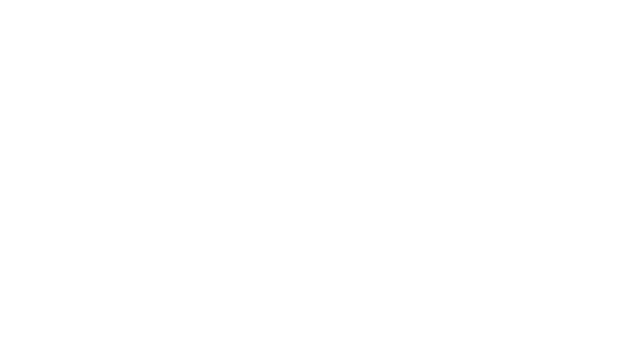
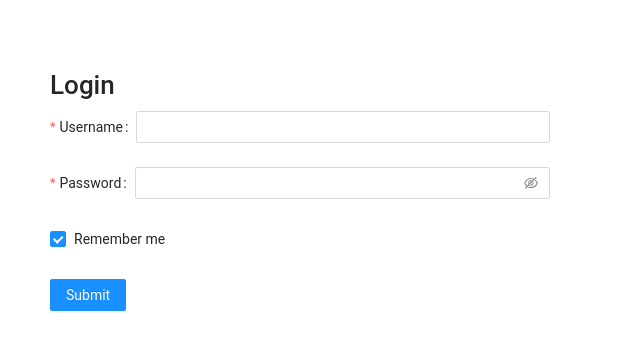
Before and after one commit to gemmahassan/nursery-app, a React (Create React App) app: page /login in a window 1280 px wide. Shown: the top 350 px of the page, without its empty margins (0-640 px from the left). Built offline with nearby package versions, Linux system fonts and the light colour scheme.

Commit message:
- adds Login page with validation

```diff
--- a/package.json
+++ b/package.json
@@ -19,6 +19,7 @@
     "@types/react-router-dom": "^5.1.3",
     "antd": "^4.12.2",
     "axios": "^0.21.1",
+    "formik": "^2.2.6",
     "ionic": "^5.4.16",
     "ionicons": "^5.0.0",
     "moment": "^2.29.1",
@@ -29,7 +30,9 @@
     "react-router": "^5.1.2",
     "react-router-dom": "^5.1.2",
     "react-scripts": "3.4.0",
-    "typescript": "3.8.3"
+    "react-validation": "^3.0.7",
+    "typescript": "3.8.3",
+    "validator": "^13.5.2"
   },
   "scripts": {
     "start": "react-scripts start",
--- a/src/Routes.jsx
+++ b/src/Routes.jsx
@@ -9,6 +9,8 @@ import ChildList from "./nursery/components/children/ChildList";
 import Journal from "./nursery/components/journal/Journal";
 import AddEntry from "./nursery/components/journal/AddEntry";
 import EditEntry from "./nursery/components/journal/EditEntry";
+import Login from "./nursery/components/Login";
+import Profile from "./nursery/components/Profile";
 
 const Routes = () => {
   return (
@@ -17,7 +19,8 @@ const Routes = () => {
         <Route path="/" exact component={Home} />
         <Route path="/staff" component={StaffList} />
         <Route exact path="/nurseries" component={NurseryList} />
-        {/*<Route path="/signup" component={NurserySignup} />*/}
+        <Route path="/login" component={Login} />
+        <Route exact path="/profile" component={Profile} />
         <Route exact path="/nurseries/:nurseryId" component={NurseryHome} />
         <Route exact path="/nurseries/:nurseryId/children" component={ChildList} />
         <Route exact path="/nurseries/:nurseryId/journal/add" component={AddEntry} />
--- /dev/null
+++ b/src/nursery/components/Login.jsx
@@ -0,0 +1,81 @@
+import React from "react";
+import {
+  Input,
+  Form,
+  Button,
+  Checkbox,
+  Radio,
+  Select,
+  Cascader,
+  DatePicker,
+  InputNumber,
+  TreeSelect,
+  Switch,
+} from 'antd';
+import AuthService from "../../services/auth";
+import {IonContent, IonPage} from "@ionic/react";
+
+const Login = (props) => {
+
+  const handleLogin = ({username, password}) => {
+    AuthService.login(username, password).then(
+      () => {
+        props.history.push("/profile");
+        window.location.reload();
+      },
+      (error) => {
+        const resMessage =
+          (error.response &&
+            error.response.data &&
+            error.response.data.message) ||
+          error.message ||
+          error.toString();
+      }
+    );
+  };
+
+
+  return (
+    <IonPage>
+      <IonContent>
+        <div style={{'display': 'flex', 'flexDirection': 'column', 'padding': '50px', width: '100%', 'maxWidth': '600px'}}>
+        <h1>Login</h1>
+            <Form
+              name="basic"
+              initialValues={{ remember: true }}
+              onFinish={handleLogin}
+            >
+              <Form.Item
+                label="Username"
+                name="username"
+                rules={[{ required: true, message: 'Please input your username!' }]}
+              >
+                <Input />
+              </Form.Item>
+
+              <Form.Item
+                label="Password"
+                name="password"
+                rules={[{ required: true, message: 'Please input your password!' }]}
+              >
+                <Input.Password />
+              </Form.Item>
+
+              <Form.Item  name="remember" valuePropName="checked">
+                <Checkbox>Remember me</Checkbox>
+              </Form.Item>
+              <Form.Item >
+
+              <Button type="primary" htmlType="submit">
+                Submit
+              </Button>
+              </Form.Item>
+            </Form>
+
+        </div>
+      </IonContent>
+    </IonPage>
+  );
+};
+
+export default Login;
--- /dev/null
+++ b/src/nursery/components/Profile.jsx
@@ -0,0 +1,33 @@
+import React from "react";
+import AuthService from "../../services/auth";
+
+const Profile = () => {
+  const currentUser = AuthService.getCurrentUser();
+
+  return (
+    <div className="container">
+      <header className="jumbotron">
+        <h3>
+          <strong>{currentUser.username}</strong> Profile
+        </h3>
+      </header>
+      <p>
+        <strong>Token:</strong> {currentUser.accessToken.substring(0, 20)} ...{" "}
+        {currentUser.accessToken.substr(currentUser.accessToken.length - 20)}
+      </p>
+      <p>
+        <strong>Id:</strong> {currentUser.id}
+      </p>
+      <p>
+        <strong>Email:</strong> {currentUser.email}
+      </p>
+      <strong>Authorities:</strong>
+      <ul>
+        {currentUser.roles &&
+        currentUser.roles.map((role, index) => <li key={index}>{role}</li>)}
+      </ul>
+    </div>
+  );
+};
+
+export default Profile;
--- /dev/null
+++ b/src/services/auth.js
@@ -0,0 +1,29 @@
+import http from '../shared/http-common';
+
+const login = (username, password) => {
+  return http.post("/user/login", {
+    username,
+    password,
+  })
+    .then((response) => {
+      if (response.data.accessToken) {
+        localStorage.setItem("user", JSON.stringify(response.data));
+      }
+
+      return response.data;
+    });
+};
+
+const logout = () => {
+  localStorage.removeItem("user");
+};
+
+const getCurrentUser = () => {
+  return JSON.parse(localStorage.getItem("user"));
+};
+
+export default {
+  login,
+  logout,
+  getCurrentUser,
+};
```
Also changed, not shown: src/services/auth-header.js (added, +9 -0 lines), src/services/user.js (added), 1 other file (tests, documents, lock files or other folders).
